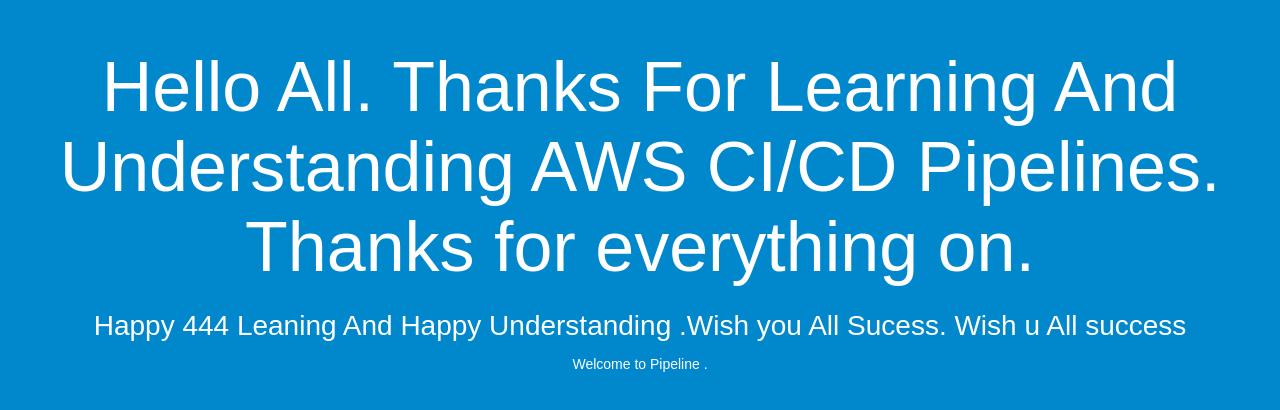
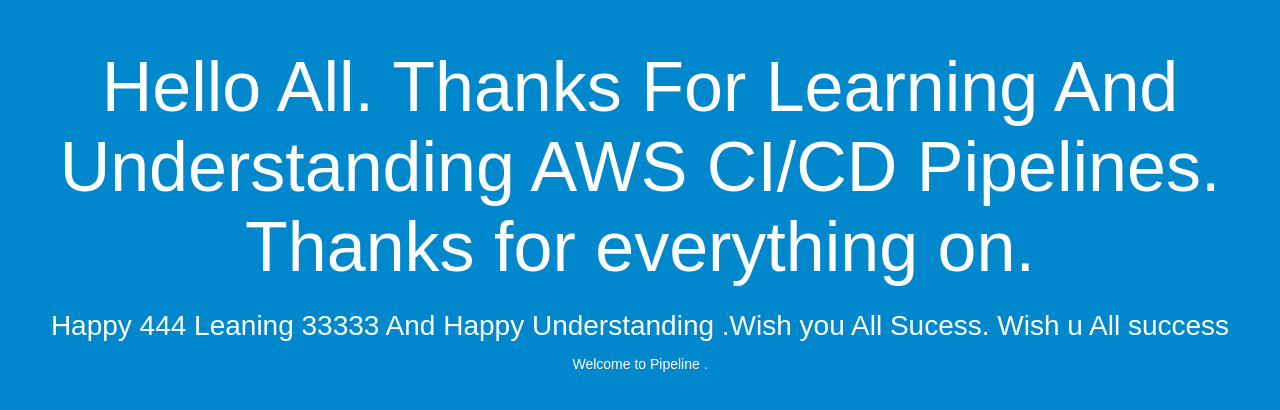
Before and after one commit to vetriselvivlvd/Aws-codedeploy-using, a plain HTML site: page index.html in a window 1280 px wide. Drawn offline with Linux system fonts and the light colour scheme.

Commit message:
Update index.html

```diff
--- a/index.html
+++ b/index.html
@@ -27,7 +27,7 @@
 <body>
   <div align="center">
     <h1> Hello All. Thanks For Learning And Understanding AWS CI/CD Pipelines. Thanks for everything on. </h1>
-    <h2> Happy 444 Leaning And Happy Understanding .Wish you All Sucess. Wish u All success </h2>
+    <h2> Happy 444 Leaning 33333 And Happy Understanding .Wish you All Sucess. Wish u All success </h2>
     <p> Welcome to Pipeline </a>.</p>
   </div>
 </body>
```
